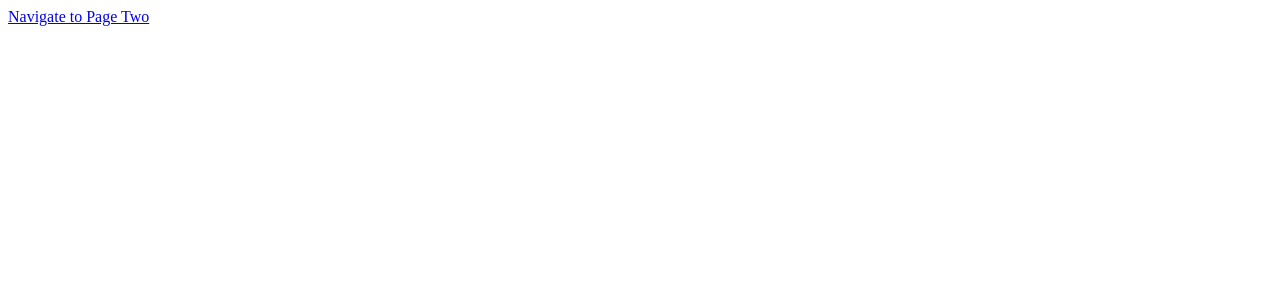
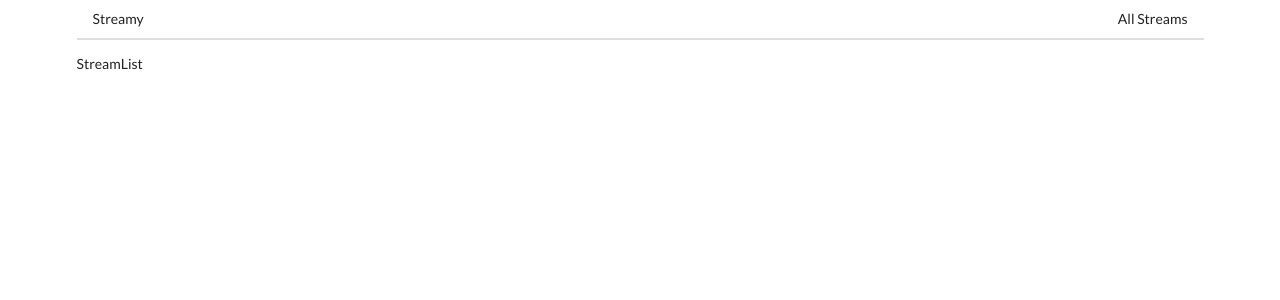
Before and after one commit to tcarmody90/streams-client, a React (Create React App) app: page / in a window 1280 px wide. Shown: the top 300 px of the page. Built offline with nearby package versions, Linux system fonts and the light colour scheme.

Commit message:
Add semanticUI and boilerplate components for app.

```diff
--- a/public/index.html
+++ b/public/index.html
@@ -9,6 +9,7 @@
       name="description"
       content="Web site created using create-react-app"
     />
+    <link rel="stylesheet" href="https://cdnjs.cloudflare.com/ajax/libs/semantic-ui/2.4.1/semantic.min.css" integrity="sha512-8bHTC73gkZ7rZ7vpqUQThUDhqcNFyYi2xgDgPDHc+GXVGHXq+xPjynxIopALmOPqzo9JZj0k6OqqewdGO3EsrQ==" crossorigin="anonymous" />
     <link rel="apple-touch-icon" href="%PUBLIC_URL%/logo192.png" />
     <!--
       manifest.json provides metadata used when your web app is installed on a
--- a/src/components/App.js
+++ b/src/components/App.js
@@ -1,27 +1,22 @@
 import React from "react";
-import { BrowserRouter, Route, Link } from "react-router-dom";
-
-const PageOne = () => {
-  return (
-    <div>
-      <Link to="/pagetwo">Navigate to Page Two</Link>
-    </div>
-  );
-};
-const PageTwo = () => {
-  return (
-    <div>
-      <Link to="/">Navigate to Page One</Link>
-    </div>
-  );
-};
+import { BrowserRouter, Route } from "react-router-dom";
+import StreamList from "./streams/StreamList";
+import StreamCreate from "./streams/StreamCreate";
+import StreamShow from "./streams/StreamShow";
+import StreamDelete from "./streams/StreamDelete";
+import StreamEdit from "./streams/StreamEdit";
+import Header from "./Header";
 
 const App = () => {
   return (
-    <div>
+    <div className="ui container">
       <BrowserRouter>
-        <Route path="/" exact component={PageOne} />
-        <Route path="/pagetwo" component={PageTwo} />
+        <Header />
+        <Route path="/" exact component={StreamList} />
+        <Route path="/streams/new" component={StreamCreate} />
+        <Route path="/streams/edit" component={StreamEdit} />
+        <Route path="/streams/delete" component={StreamDelete} />
+        <Route path="/streams/show" component={StreamShow} />
       </BrowserRouter>
     </div>
   );
--- /dev/null
+++ b/src/components/Header.js
@@ -0,0 +1,19 @@
+import React from "react";
+import { Link } from "react-router-dom";
+
+const Header = () => {
+  return (
+    <div className="ui secondary pointing menu">
+      <Link to="/" className="item">
+        Streamy
+      </Link>
+      <div className="right menu">
+        <Link to="/" className="item">
+          All Streams
+        </Link>
+      </div>
+    </div>
+  );
+};
+
+export default Header;
--- /dev/null
+++ b/src/components/streams/StreamCreate.js
@@ -0,0 +1,7 @@
+import React from "react";
+
+const StreamCreate = () => {
+  return <div>StreamCreate</div>;
+};
+
+export default StreamCreate;
--- /dev/null
+++ b/src/components/streams/StreamDelete.js
@@ -0,0 +1,7 @@
+import React from "react";
+
+const StreamDelete = () => {
+  return <div>StreamDelete</div>;
+};
+
+export default StreamDelete;
--- /dev/null
+++ b/src/components/streams/StreamEdit.js
@@ -0,0 +1,7 @@
+import React from "react";
+
+const StreamEdit = () => {
+  return <div>StreamEdit</div>;
+};
+
+export default StreamEdit;
--- /dev/null
+++ b/src/components/streams/StreamList.js
@@ -0,0 +1,7 @@
+import React from "react";
+
+const StreamList = () => {
+  return <div>StreamList</div>;
+};
+
+export default StreamList;
--- /dev/null
+++ b/src/components/streams/StreamShow.js
@@ -0,0 +1,7 @@
+import React from "react";
+
+const StreamShow = () => {
+  return <div>StreamShow</div>;
+};
+
+export default StreamShow;
```
